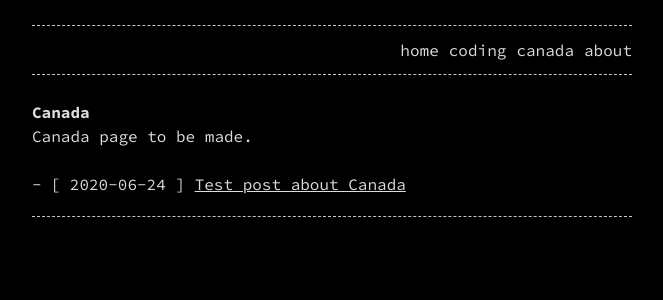
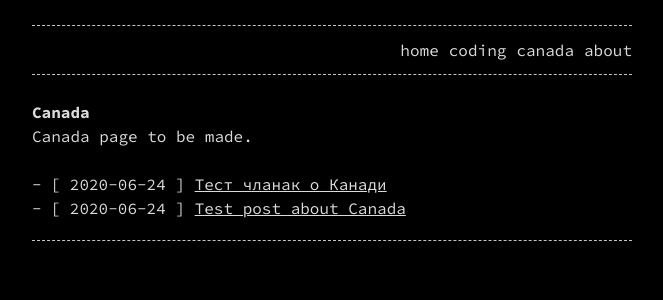
Before and after one commit to uerceg/uerceg.github.io, a Jekyll site: the page built from canada.md, in a window 1280 px wide. Shown: the top 300 px of the page, without its empty margins (308-971 px from the left). Built offline with Jekyll 4.4.1, drawn with Linux system fonts in a browser that asks for light colours.

Commit message:
localisation attempt again

```diff
--- a/_config.yml
+++ b/_config.yml
@@ -14,3 +14,17 @@ permalink: /:categories/:title
 
 plugins:
   - jekyll-seo-tag
+
+defaults:
+  #languages
+  -
+    scope:
+      path: "en"
+    values:
+      lang: "en"
+      layout: default
+  -
+    scope:
+      path: "sr"
+    values:
+      lang: "sr"
--- a/_includes/head.html
+++ b/_includes/head.html
@@ -4,6 +4,7 @@
   <meta name="viewport" content="width=device-width, initial-scale=1.0, maximum-scale=1.0, user-scalable=no" />
   <title>{{ page.title }}</title>
   {%- seo title=false -%}
+  {% include language.html %}
 
   {%- if site.listen_for_clients_preferred_style -%}
     <link rel="stylesheet" type="text/css" href="{{ "/assets/main.css" | relative_url }}">
--- /dev/null
+++ b/_includes/language.html
@@ -0,0 +1,30 @@
+<nav>
+  {% for block in site.data.map %}
+    {% for item in block[page.lang] %}
+      {% if item == page.path %}
+        {% for trans in block %}
+          {% assign trans_path = trans[1] %}
+          {% assign posts = site.posts | where:"path",trans_path %}
+
+          {% for item in posts %}
+            {% if item.path == page.path %}
+              <a hreflang="{{item.lang}}" class="active">{{site.data.locales[item.lang].title}}</a>
+            {% else %}
+              <a hreflang="{{item.lang}}" href="{{item.url|absolute_url}}">{{site.data.locales[item.lang].title}}</a>
+            {% endif %}
+          {% endfor %}
+
+          {% assign pages = site.pages | where:"path",trans_path %}
+
+          {% for item in pages %}
+            {% if item.path == page.path %}
+              <a hreflang="{{item.lang}}" class="active">{{site.data.locales[item.lang].title}}</a>
+            {% else %}
+              <a hreflang="{{item.lang}}" href="{{item.url|absolute_url}}">{{site.data.locales[item.lang].title}}</a>
+            {% endif %}
+          {% endfor %}
+        {% endfor %}
+      {% endif %}
+    {% endfor %}
+  {% endfor %}
+</nav>
--- a/_layouts/default.html
+++ b/_layouts/default.html
@@ -1,19 +1,17 @@
 <!DOCTYPE html>
-<html lang="{{ page.lang | default: site.lang | default: "en" }}">
+<html lang="{{ page.lang | default: site.lang | default: 'en' }}">
 
   {%- include head.html -%}
 
   <body>
     <div class="container">
-
       {%- include header.html -%}
 
     <main>
       {{ content }}
     </main>
 
-    {%- include footer.html -%}
-
+      {%- include footer.html -%}
     </div>
   </body>
 </html>
--- a/_posts/canada/2020-06-24-test-post-about-canada.markdown
+++ b/en/_posts/canada/2020-06-24-test-post-about-canada.markdown
@@ -3,6 +3,7 @@ layout: post
 title: "Test post about Canada"
 date: 2020-06-24 23:49:00 +0100
 categories: canada
+lang: en
 ---
 
 # Test post about Canada
--- a/_posts/coding/2020-06-24-test-post-about-coding.markdown
+++ b/en/_posts/coding/2020-06-24-test-post-about-coding.markdown
@@ -4,6 +4,7 @@ title: "Test post about coding"
 date: 2020-06-24 09:20:00 +0100
 categories: coding
 comments_id: 2
+lang: en
 ---
 
 # Test post about coding
```
Also changed, not shown: sr/_posts/kanada/2020-06-24-test-clanak-o-kanadi.markdown (added, +10 -0 lines), sr/_posts/kodiranje/2020-06-24-test-clanak-o-kodiranju.markdown (added, +11 -0 lines), 4 other files.
